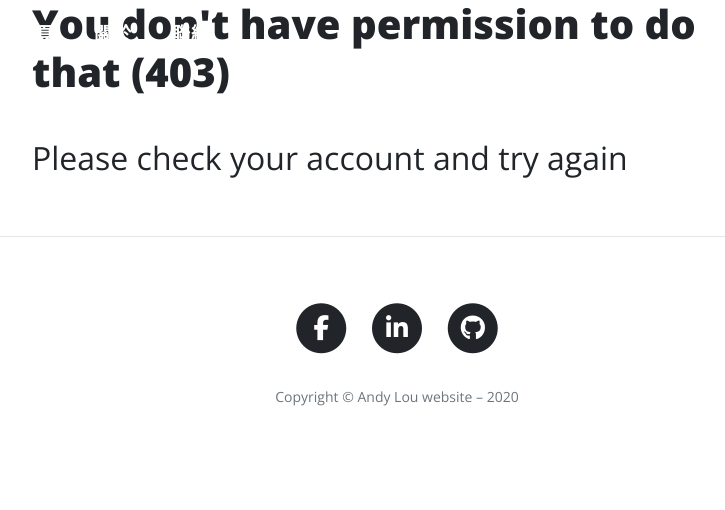
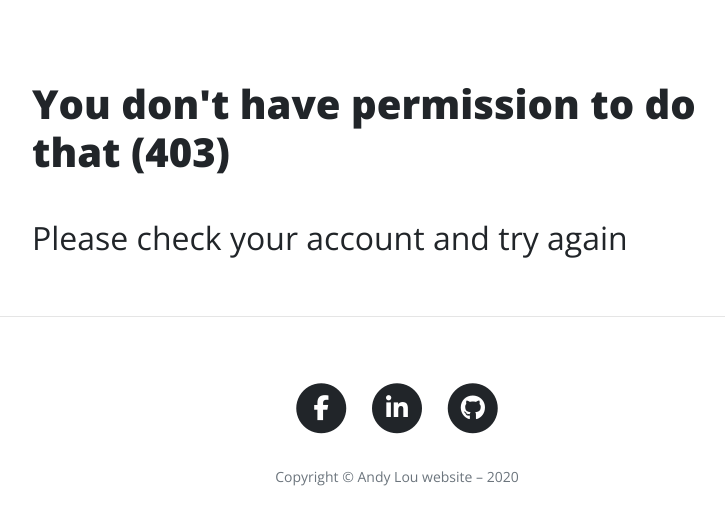
Before and after one commit to andylou0102/python_flask_blog, a Flask app: template blog/templates/errors/403.html in a window 1280 px wide. Shown: the top 510 px of the page, without its empty margins (243-968 px from the left). Run offline with Flask 2, Linux system fonts and the light colour scheme; the template is opened without the code that fills it, so the values that code supplies are empty; some libraries are stand-ins or nearby versions.

Commit message:
second update

```diff
--- a/blog/templates/errors/403.html
+++ b/blog/templates/errors/403.html
@@ -11,6 +11,8 @@
 </header>
 {% endblock header %}
 {% block content %}
+<div style="margin-top: 5rem;">
     <h1>You don't have permission to do that (403)</h1>
     <p>Please check your account and try again</p>
+</div>
 {% endblock content %}
--- a/blog/templates/errors/404.html
+++ b/blog/templates/errors/404.html
@@ -11,6 +11,8 @@
 </header>
 {% endblock header %}
 {% block content %}
+<div style="margin-top: 5rem;">
     <h1>Oops. Page Not Found (404)</h1>
     <p>That page does not exist. Please try a different location</p>
+</div>
 {% endblock content %}
--- a/blog/templates/errors/500.html
+++ b/blog/templates/errors/500.html
@@ -11,6 +11,8 @@
 </header>
 {% endblock header %}
 {% block content %}
+<div style="margin-top: 5rem;">
     <h1>Something went wrong (500)</h1>
     <p>We're experiencing some trouble on our end. Please try again in the near future</p>
+</div>
 {% endblock content %}
```
